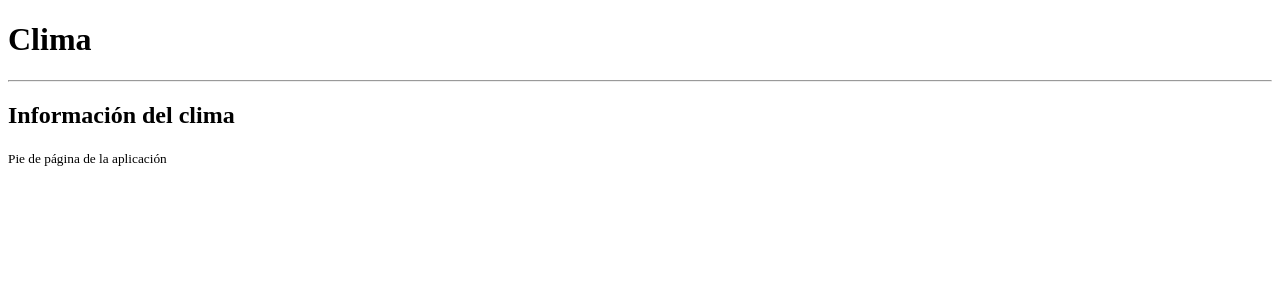
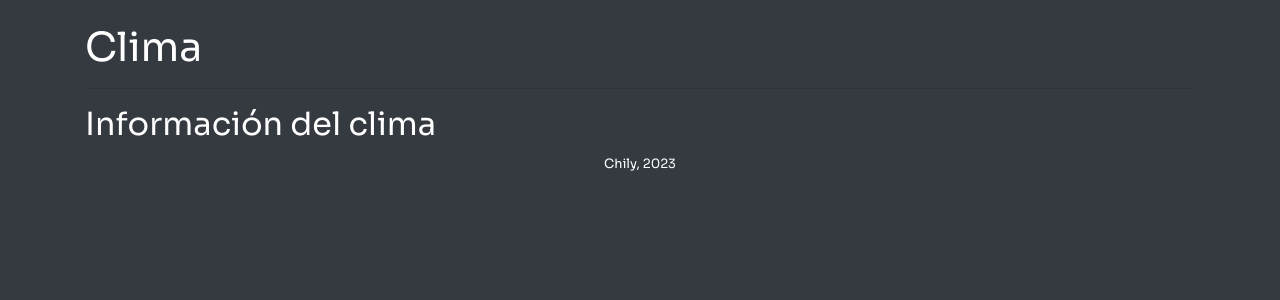
Before and after one commit to lucio-crDEV/climapp2, a Flask app: page / in a window 1280 px wide. Shown: the top 300 px of the page. Run offline with Flask 3, Linux system fonts and the light colour scheme.

Commit message:
algo de estetica

```diff
--- a/app.py
+++ b/app.py
@@ -35,4 +35,4 @@
     return jsonify(clima)
 
 if __name__ == '__main__':
-    app.run()
+    app.run(debug=True)
--- a/static/css/styles.css
+++ b/static/css/styles.css
@@ -0,0 +1,9 @@
+*{
+    color: #fff;
+    font-family: 'Montserrat', sans-serif;
+    font-family: 'Sora', sans-serif;
+}
+
+.footer{
+    font-weight: 100;
+}
--- a/templates/base.html
+++ b/templates/base.html
@@ -7,11 +7,26 @@
   <link rel="stylesheet" href="{{ url_for('static', filename='css/styles.css') }}">
   <meta name="viewport" content="width=device-width, initial-scale=1.0">
   <title>Climapp</title>
-  <script src="https://code.jquery.com/jquery-3.7.0.min.js"></script>
+ <!-- jQuery -->
+ <script src="https://code.jquery.com/jquery-3.7.0.min.js"></script>
+ <!-- Bootstrap css -->
+ <link
+   rel="stylesheet"
+   href="https://cdn.jsdelivr.net/npm/bootstrap@4.3.1/dist/css/bootstrap.min.css"
+   integrity="sha384-ggOyR0iXCbMQv3Xipma34MD+dH/1fQ784/j6cY/iJTQUOhcWr7x9JvoRxT2MZw1T"
+   crossorigin="anonymous"
+ />
+ <!-- fonts -->
+ <link rel="preconnect" href="https://fonts.googleapis.com" />
+ <link rel="preconnect" href="https://fonts.gstatic.com" crossorigin />
+ <link
+   href="https://fonts.googleapis.com/css2?family=Montserrat:wght@100;300;400;600;700;800&family=Sora:wght@400;600;700&display=swap"
+   rel="stylesheet"
+ />
 
 </head>
-<body>
-  <header>
+<body class="container bg-dark">
+  <header class="mt-4">
     <!-- Encabezado común de la aplicación -->
     <h1>Clima</h1>
     <hr>
@@ -23,9 +38,9 @@
     {% endblock %}
   </main>
 
-  <footer>
+  <footer class="text-center">
     <!-- Pie de página común de la aplicación -->
-    <small>Pie de página de la aplicación</small>
+    <small class="small">Chily, 2023</small>
     <!-- Otros elementos comunes del pie de página -->
   </footer>
 
--- a/templates/index.html
+++ b/templates/index.html
@@ -8,6 +8,7 @@
       <p>En <span id="ciudad"></span>.</p>
     </div>
     <div id="mensaje-error" style="display: none;">
-      <p>No se pudo obtener la información del clima.</p>
+      <p class="text-warning">No se pudo obtener la información del clima.</p>
+      <p class="text-warning">Debes autorizar el acceso a tu ubicación</p>
     </div>
 {% endblock %}
```
